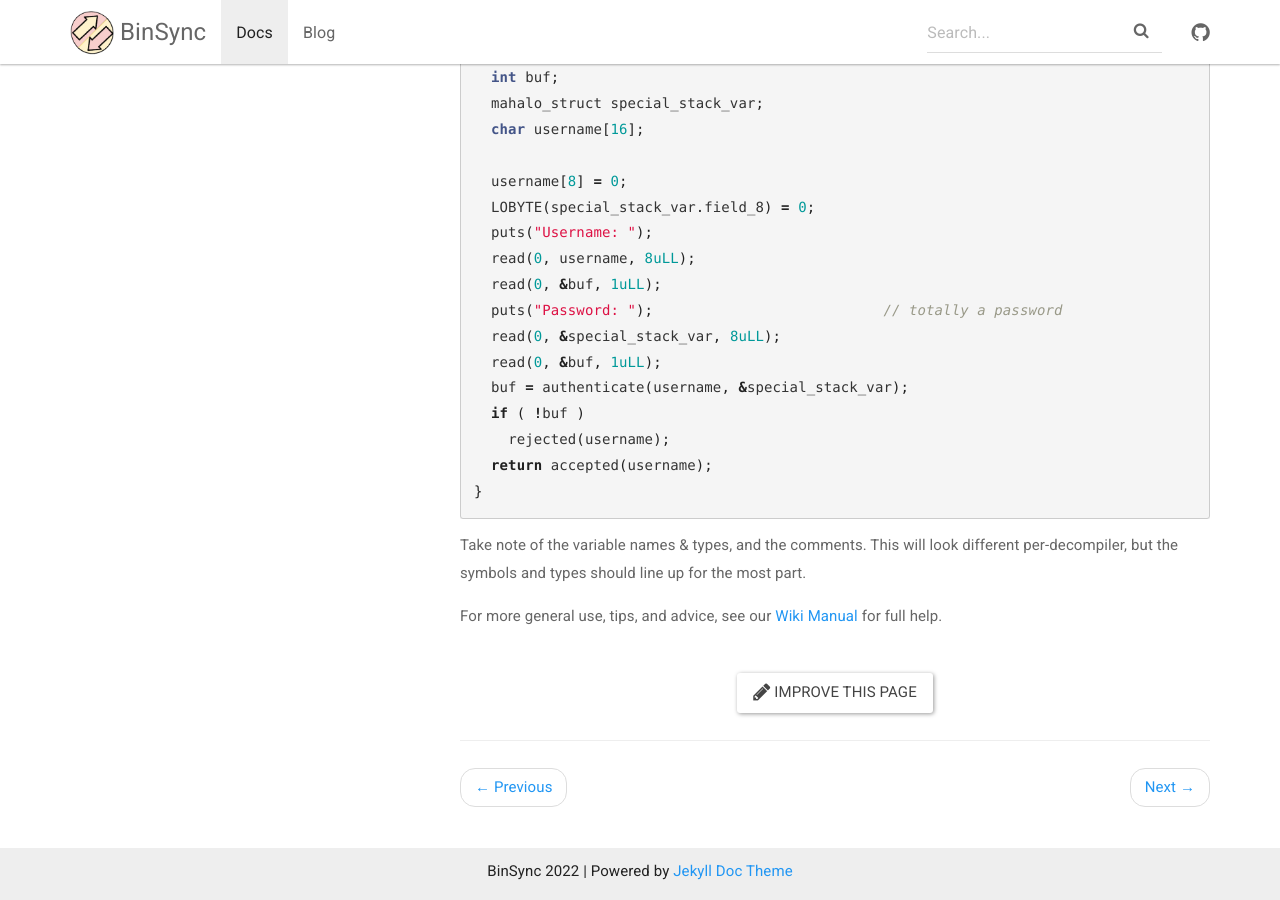
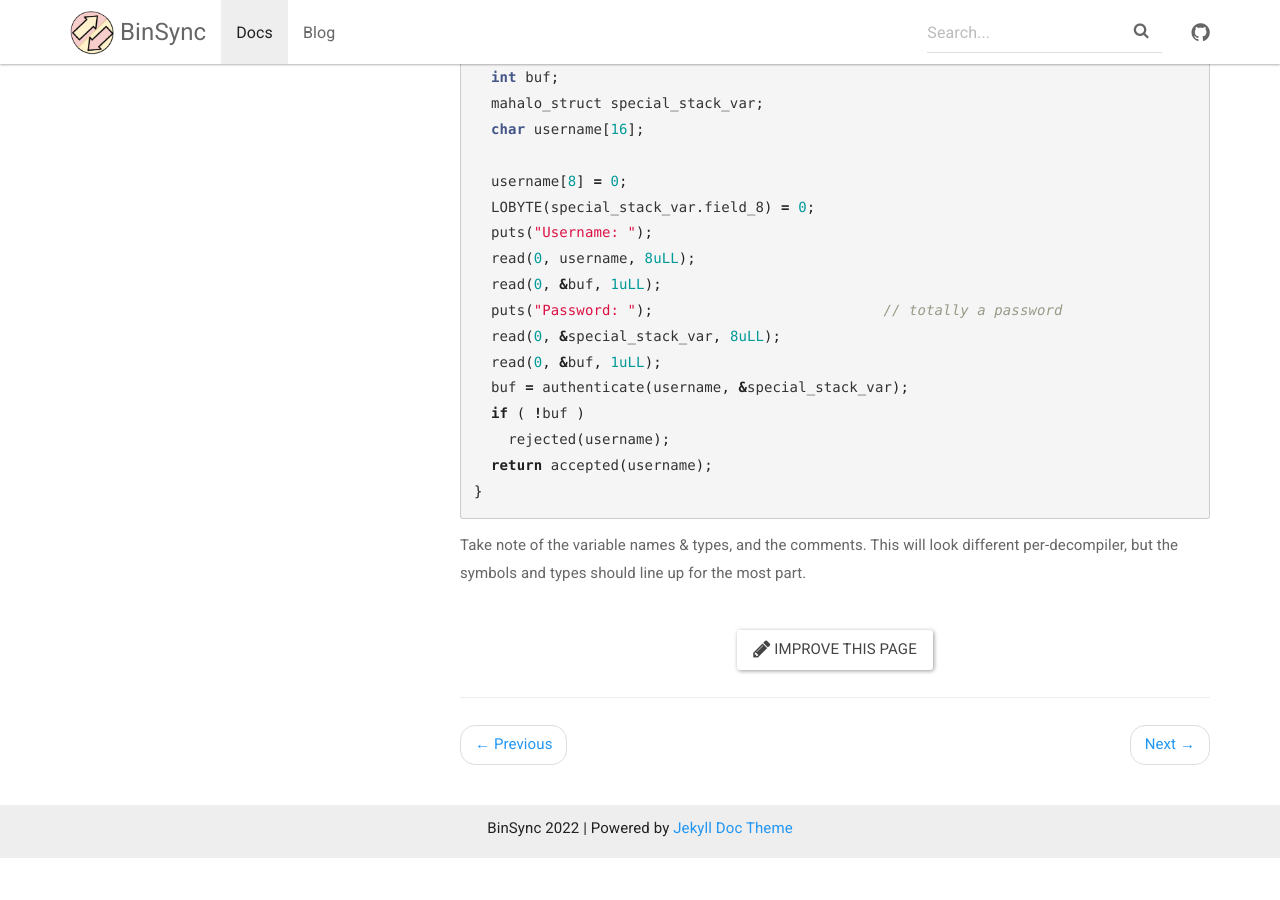
Before and after one commit to binsync/binsync.net, a Jekyll site: the page built from _docs/getting_started/install-validation.md, in a window 1280 px wide and 900 px high, scrolled down 2973 px. Built offline with Jekyll 4.4.1, drawn with Linux system fonts in a browser that asks for light colours; after the commit the page ends 3831 px from its top, so only the background shows below that.

Commit message:
remove deprecated wiki info

```diff
--- a/_docs/getting_started/install-validation.md
+++ b/_docs/getting_started/install-validation.md
@@ -91,5 +91,3 @@ int __cdecl mahaloz_main(int argc, const char **argv, const char **envp)
 
 Take note of the variable names & types, and the comments. This will look different per-decompiler, but the symbols and
 types should line up for the most part.
-
-For more general use, tips, and advice, see our [Wiki Manual](https://github.com/angr/binsync/wiki/Manual) for full help.
```
